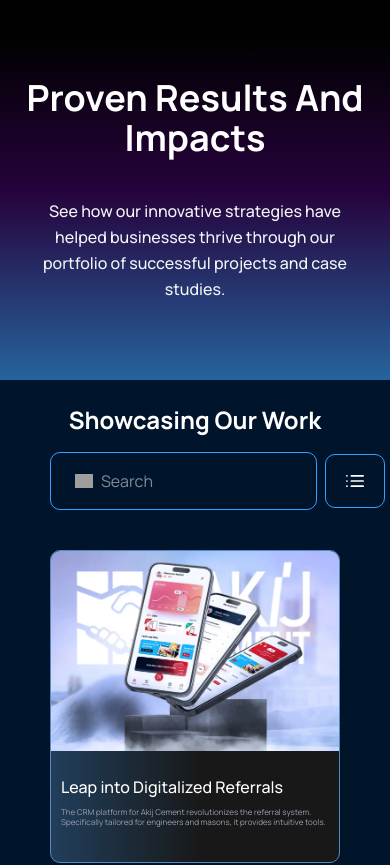
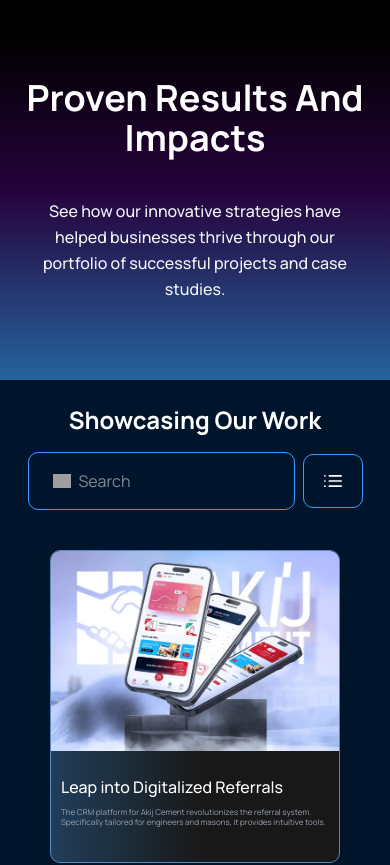
Before and after one commit to hafsatyusuf14/alpixn-portfolio, a Next.js app: page / in a window 390 px wide. Shown: the top 865 px of the page. Built offline with nearby package versions, Linux system fonts and the light colour scheme; grey boxes are pictures that could not be loaded.

Commit message:
chore: minor changes

```diff
--- a/src/components/hero/index.tsx
+++ b/src/components/hero/index.tsx
@@ -9,11 +9,11 @@ export const Hero = () => {
         text-white gap-5
       "
     >
-      <h1 className="text-4xl sm:text-4xl md:text-5xl lg:text-[48px] font-bold mb-5">
+      <h1 className="text-4xl sm:text-4xl md:text-5xl lg:text-[48px] font-bold mb-5 ">
         Proven Results And Impacts
       </h1>
 
-      <p className="max-w-2xl text-[16px] sm:text-[18px] md:text-[19px] lg:text-[20px] font-medium text-gray-100 leading-relaxed">
+      <p className="max-w-2xl lg:w-[700px] text-[16px] sm:text-[18px] md:text-[19px] lg:text-[20px] font-medium text-gray-100 leading-relaxed">
         See how our innovative strategies have helped businesses thrive through
         our portfolio of successful projects and case studies.
       </p>
--- a/src/components/ourWork/index.tsx
+++ b/src/components/ourWork/index.tsx
@@ -44,7 +44,7 @@ export const OurWork = () => {
             </h2>
 
             {/* Right Search + Emoji */}
-            <div className="flex items-center gap-2 w-full lg:w-auto">
+            <div className="flex items-center justify-center gap-2 w-full lg:w-auto">
               {/* Search Input */}
               <div className="flex items-center border-[0.7px] gap-2 border-[#389EFF] rounded-[10px] px-6 py-4 w-full lg:w-[280px]">
                 <Image src="/icons/search.svg" alt="" height={18} width={18} />
@@ -56,7 +56,7 @@ export const OurWork = () => {
               </div>
 
               {/* Emoji Box */}
-              <div className="border border-[#389EFF] rounded-[10px] p-5 text-xl">
+              <div className=" border-[#389EFF] border-[0.7px] rounded-[10px] p-5 text-xl">
                 <Image
                   src="/icons/group.svg"
                   alt="group"
```
